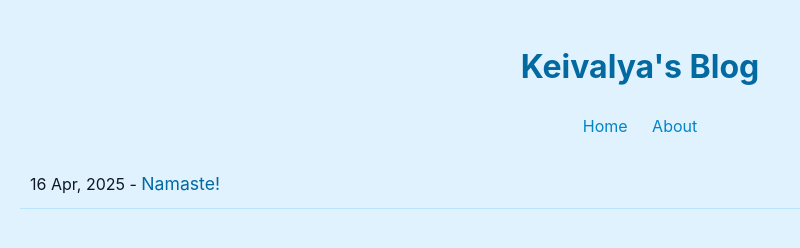
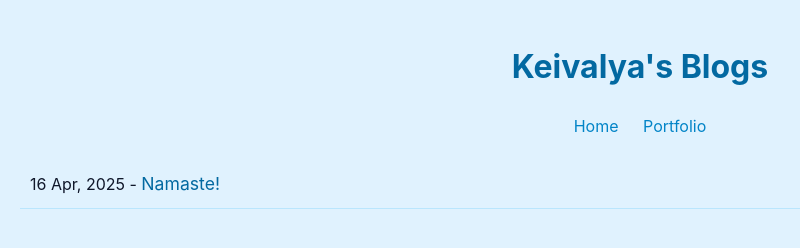
Before and after one commit to keivalya/blogs, a plain HTML site: page index.html in a window 1280 px wide. Shown: the whole page, without its empty margins (0-800 px from the left). Drawn offline with Linux system fonts and the light colour scheme.

Commit message:
minor changes

```diff
--- a/index.html
+++ b/index.html
@@ -10,10 +10,10 @@
 </head>
 <body>
 <header>
-    <h1>Keivalya's Blog</h1>
+    <h1>Keivalya's Blogs</h1>
     <nav>
         <a href="index.html">Home</a>
-        <a href="#">About</a>
+        <a href="https://www.keivalya.com/">Portfolio</a>
     </nav>
 </header>
 <section class="post-list">
```
Also changed, not shown: pages/namaste.html (+1 -1 lines), favicon.ico (added).
